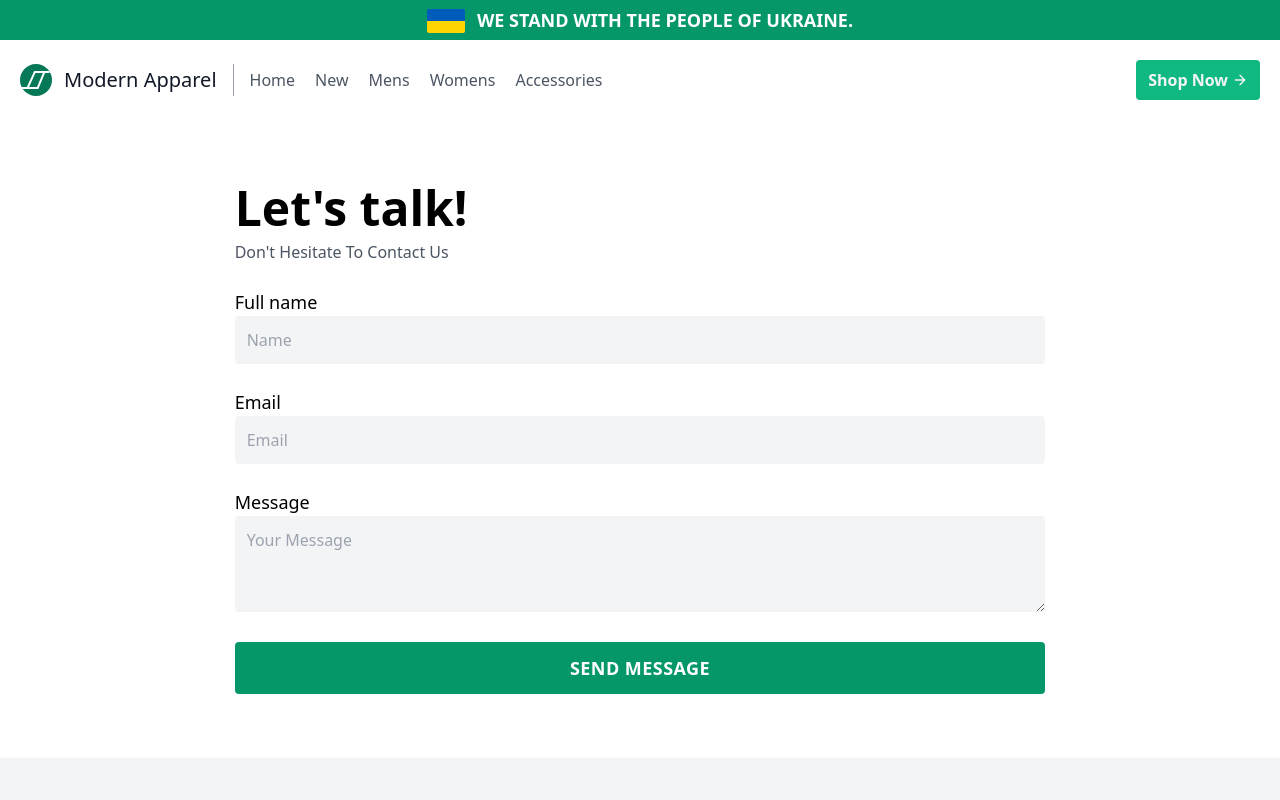
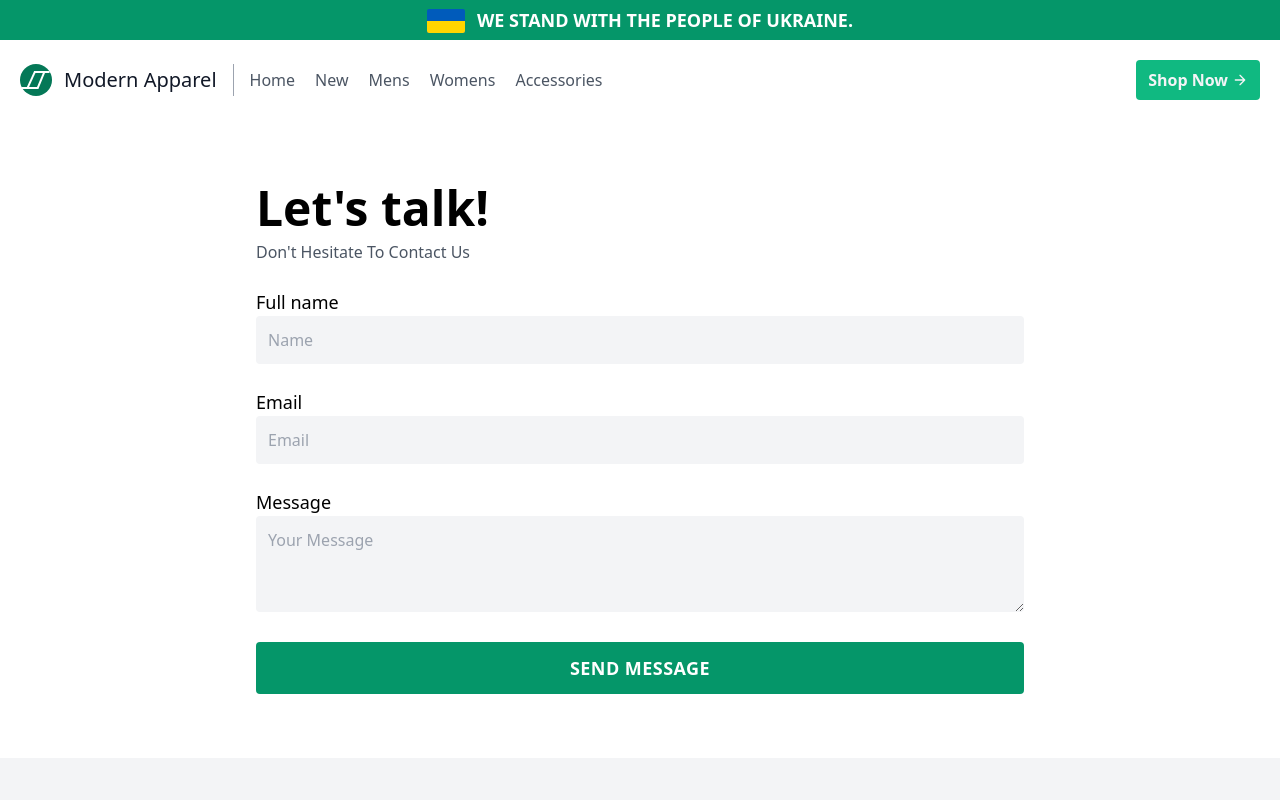
Before and after one commit to jackjona/modernapparel, a Next.js app: page /contact in a window 1280 px wide. Shown: the top 800 px of the page. Built offline with nearby package versions, Linux system fonts and the light colour scheme.

Commit message:
update contact form page

```diff
--- a/pages/contact.js
+++ b/pages/contact.js
@@ -11,9 +11,9 @@ export default function Contact() {
   }, []);
 
   return (
-    <div className="bg-white dark:bg-slate-900 ">
+    <div className="bg-white dark:bg-slate-900">
       {success && <Notification />}
-      <div className="w-10/12 py-16 mx-auto  md:grid-cols-2 md:px-12 lg:px-16 xl:px-32">
+      <div className="w-10/12 max-w-screen-lg  py-16 mx-auto  md:grid-cols-2 md:px-12 lg:px-16 xl:px-32">
         <div className="flex flex-col justify-between">
           <div className="space-y-2">
             <h2 className="dark:text-gray-100 text-4xl font-bold leading-tight lg:text-5xl">
@@ -27,7 +27,7 @@ export default function Contact() {
         <form
           name="contact"
           method="POST"
-          action="/contact?success=true"
+          action="./contact?success=true"
           data-netlify="true"
           className="space-y-6 ng-untouched ng-pristine ng-valid"
         >
```
Also changed, not shown: components/Announcement.js (+9 -3 lines).
